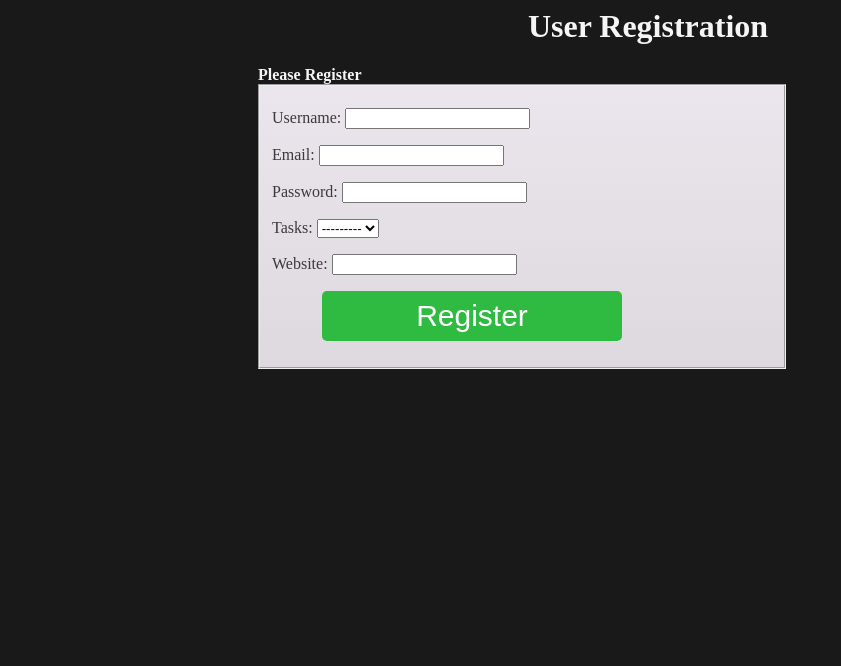
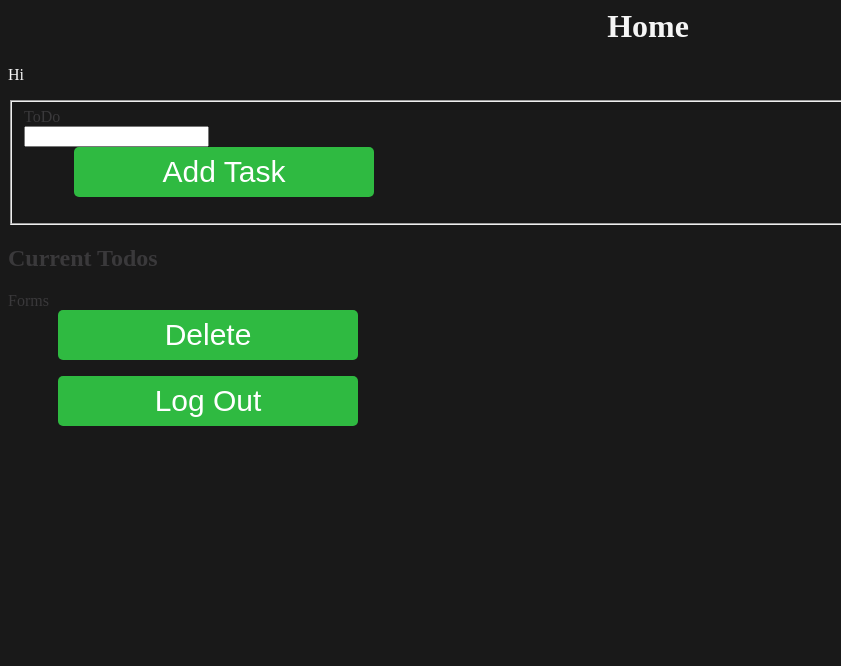
Before and after one commit to TapanManu/Todo-Backend, a Django app: page /user/home in a window 1280 px wide. Shown: the top 666 px of the page, without its empty margins (0-841 px from the left). Run offline with Django 3.2, Linux system fonts and the light colour scheme; data comes from the database, SQL or seed files in the repository; both versions use the stored data as it was before the commit; parts of the project's set-up code (start-up, migrations or seed data) failed here and were passed over.

Commit message:
task fields addition and deletion for todo user

```diff
--- a/task/urls.py
+++ b/task/urls.py
@@ -1,10 +1,9 @@
 from django.urls import path
 from .import views
+from django.contrib import auth
 
 app_name='task'
 urlpatterns=[
-path('<username>/',views.index,name='index'),
 path('create/<username>',views.create,name='create'),
 path('<int:task_id>/delete/<username>',views.delete,name='delete'),
-path('base',views.base,name='base'),
 ]
--- a/task/views.py
+++ b/task/views.py
@@ -3,26 +3,17 @@
 from django.http import HttpResponse,HttpResponseRedirect
 from django.urls import reverse
 from .forms import TaskForms
+from user.models import UserProfile
+from django.contrib.auth.models import User
 
-
-
-
-
-def base(request):
-	task_obj=Task.objects.all()
-	context={
-		'task_index':task_obj,
-	}
-	return render(request,'task/base.html',context)
-
-def index(request,username):
+def index(request):
 	task_obj=Task.objects.all()
 	form=TaskForms()
-	patterns={
+	context={
 		'task_index':task_obj,
 		'forms':form,
 	}
-	return render(request,'task/index.html',patterns)
+	return render(request,'user/home.html',context)
 
 def create(request,username):
 	form=TaskForms(request.POST)
@@ -30,9 +21,9 @@
 		form.save()
 	else:
 		print("false")
-	return HttpResponseRedirect(reverse('task:index'),kwargs={'username':username})
+	return HttpResponseRedirect(reverse('user:home'))
 
-def delete(request,task_id,username):
+def delete(request,username,task_id):
 	task_obj=get_object_or_404(Task,pk=task_id)
 	task_obj.delete()
-	return HttpResponseRedirect(reverse('task:index'))
+	return HttpResponseRedirect(reverse('user:home'))
--- a/user/forms.py
+++ b/user/forms.py
@@ -14,4 +14,4 @@
 class UserProfileForm(forms.ModelForm):
 	class Meta:
 		model=UserProfile
-		fields=('tasks','website')
+		fields=('website',)
--- a/user/models.py
+++ b/user/models.py
@@ -4,7 +4,7 @@
 
 class UserProfile(models.Model):
 	user=models.OneToOneField(User,on_delete=models.DO_NOTHING,)
-	tasks=models.ForeignKey(Task,on_delete=models.CASCADE)
+	tasks=models.ForeignKey(Task,on_delete=models.CASCADE,null=True)
 	website=models.URLField(blank=True)
 
 	def __unicode__(self):
--- a/user/templates/user/home.html
+++ b/user/templates/user/home.html
@@ -2,7 +2,27 @@
 <link rel='stylesheet' type='text/css' href="{% static 'user/home.css' %}">
 <h1>Home</h1>
 <p>Hi {{user.username}}</p>
-<form action="{% url 'user:logo' %}" method='post'>
+<fieldset>
+<form id='taskcreate' action="{% url 'task:create' user.username%}" method='post'>
+	{% csrf_token %}
+	<label for='task'>ToDo</label>
+	<div class="form_body">
+		{{forms.task_name}}
+	</div>
+	<button type='submit'>Add Task</button>
+</form>
+</fieldset>
+
+<h2>Current Todos</h2>
+{% for t in task_index %}
+<div>{{t.task_name}}</div>
+<form action="{% url 'task:delete' t.id user.username %}" method="post">
+	{%csrf_token %}
+	<button>Delete</button>
+</form>
+{% endfor %}
+
+<form id='logout' action="{% url 'user:logo' %}" method='post'>
 	{% csrf_token %}
 	<button type="submit">Log Out</button>
 </form>
--- a/user/urls.py
+++ b/user/urls.py
@@ -2,12 +2,14 @@
 from . import views
 from django.conf import settings
 from django.conf.urls.static import static
+import task
+
 
 
 app_name='user'
 urlpatterns=[
 	path('register',views.register,name='register'),
-	path('home',views.register,name='home'),
+	path('home',task.views.index,name='home'),
 	path('logi',views.logi,name='logi'),
 	path('logo',views.logo,name='logo'),
 ]+ static(settings.STATIC_URL, document_root=settings.STATIC_ROOT)
--- a/user/views.py
+++ b/user/views.py
@@ -36,8 +36,6 @@
 
 
 
-
-
 def logi(request):
 	user_form=UserForm(data=request.POST)
 	profile_form=UserProfileForm(data=request.POST)
```
Also changed, not shown: db.sqlite3, task/migrations/0009_delete_user.py (added), user/migrations/0001_initial.py, user/migrations/0002_auto_20191225_1635.py (added), user/migrations/0003_auto_20191225_1638.py (added).
